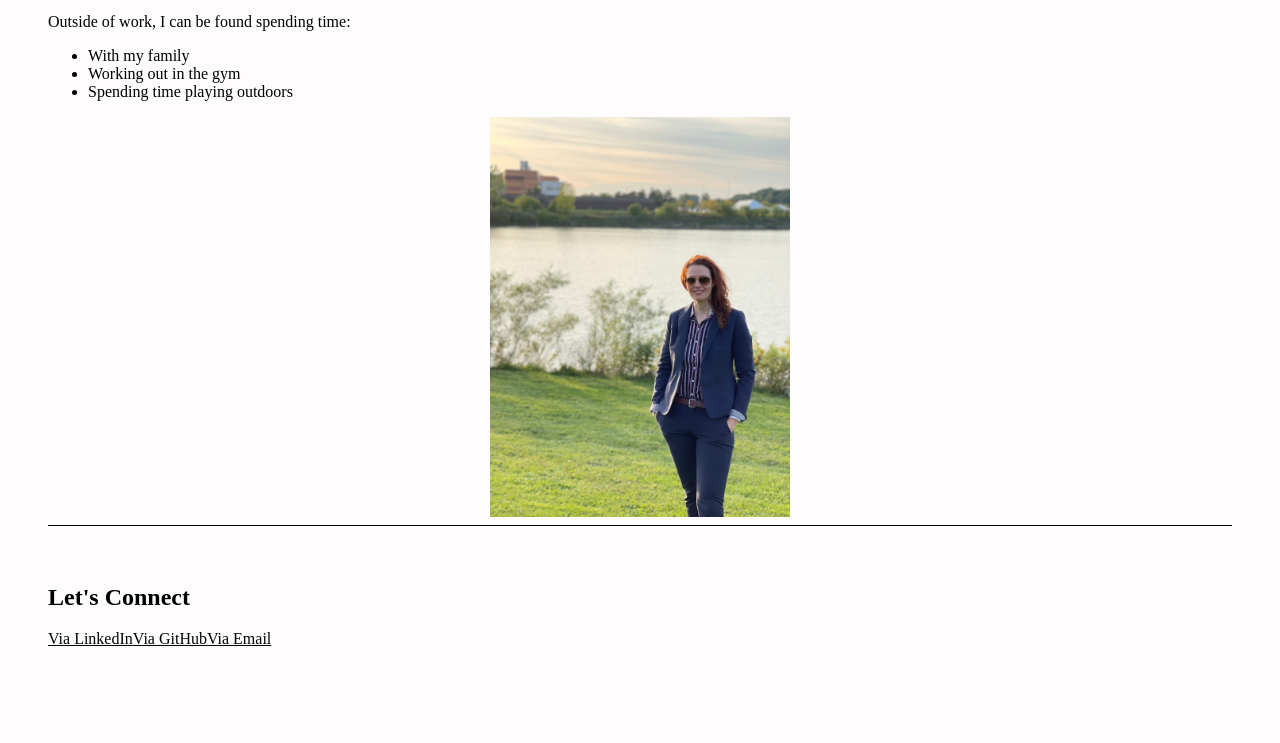
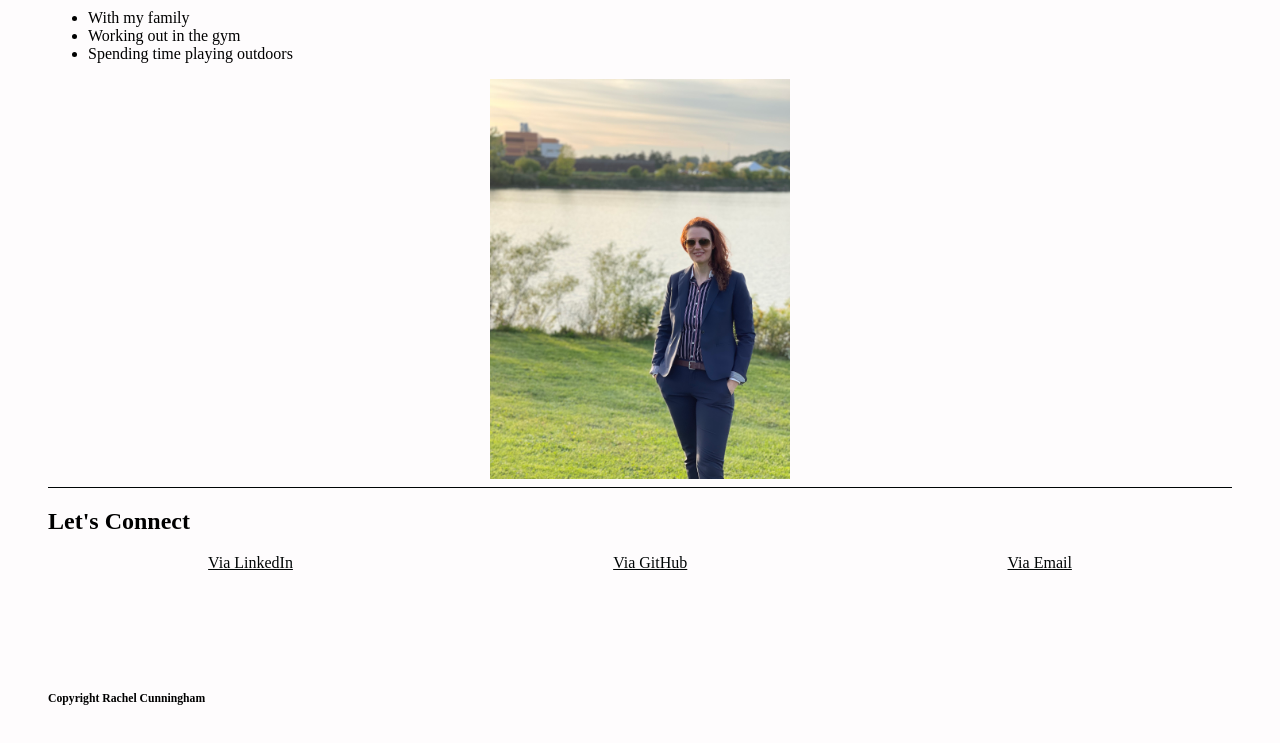
Before and after one commit to rachel-cunningham/about-me, a plain HTML site: page index.html in a window 1280 px wide. Shown: the part 493-1236 px from the top of the page. Drawn offline with Linux system fonts and the light colour scheme.

Commit message:
Update style.css

```diff
--- a/style.css
+++ b/style.css
@@ -20,6 +20,7 @@ hr {
     border-style: solid;
     border-color: #000505;
     border-width: 1px 0 0 0;
+    margin-bottom: -30px;
 }
 
 header > div > h1 {
@@ -54,3 +55,6 @@ main {
   margin-top: 120px;
   font-size: 10px;
 }
+.link-box{
+  width:100%;
+}
```
